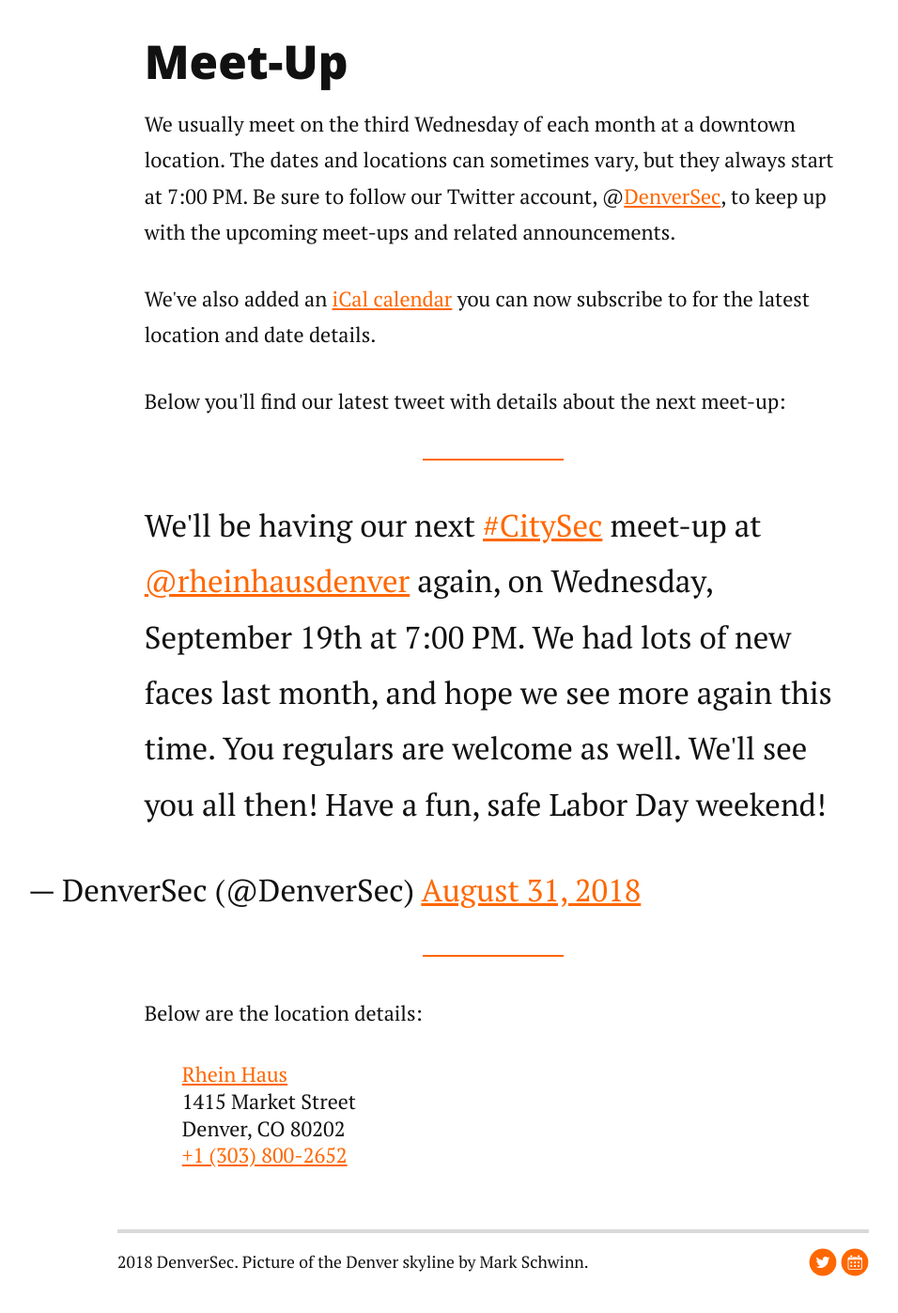
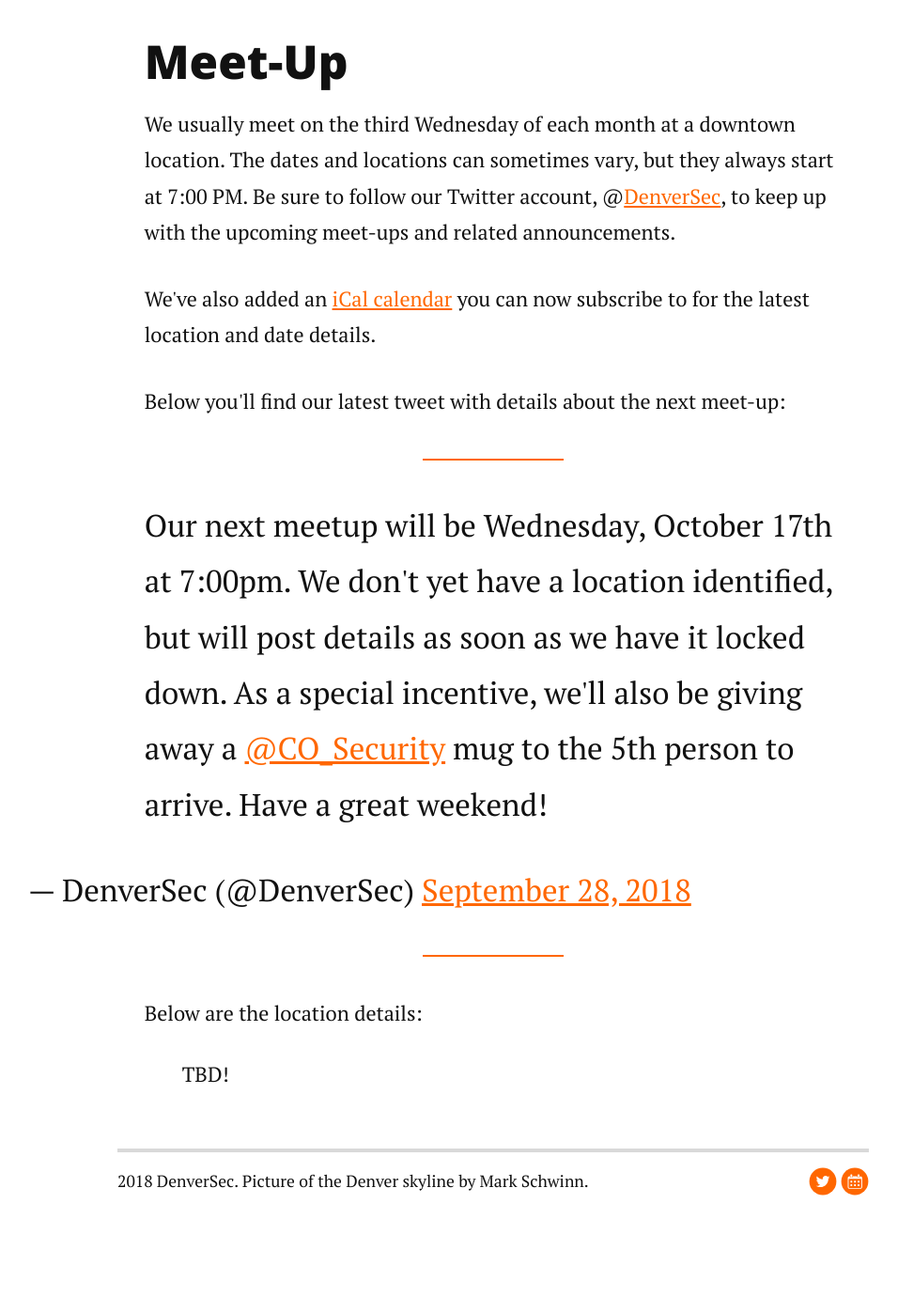
Before and after one commit to denversec/denversec.github.io, a Jekyll site: the page built from index.html, in a window 1280 px wide and 1400 px high, scrolled down 684 px. Shown: the top 1397 px of the window at 94% size, without its empty margins (115-1071 px from the left). Built offline with Jekyll 4.4.1, drawn with Linux system fonts in a browser that asks for light colours; nearby versions of some CDN libraries; comment, search, counter and statistics services are not loaded; after the commit the page ends 1998 px from its top, so only the background shows below that.

Commit message:
Update w/ latest tweet

```diff
--- a/index.html
+++ b/index.html
@@ -15,17 +15,17 @@
   <p>We've also added an <a href="/meetups.ics">iCal calendar</a> you can now subscribe to for the latest location and date details.
   <p>Below you'll find our latest tweet with details about the next meet-up:</p>
   <p>
-    <blockquote class="twitter-tweet" data-lang="en"><p lang="en" dir="ltr">We&#39;ll be having our next <a href="https://twitter.com/hashtag/CitySec?src=hash&amp;ref_src=twsrc%5Etfw">#CitySec</a> meet-up at <a href="https://twitter.com/rheinhausdenver?ref_src=twsrc%5Etfw">@rheinhausdenver</a> again, on Wednesday, September 19th at 7:00 PM. We had lots of new faces last month, and hope we see more again this time. You regulars are welcome as well. We&#39;ll see you all then! Have a fun, safe Labor Day weekend!</p>&mdash; DenverSec (@DenverSec) <a href="https://twitter.com/DenverSec/status/1035621188947464192?ref_src=twsrc%5Etfw">August 31, 2018</a></blockquote>
+    <blockquote class="twitter-tweet" data-lang="en"><p lang="en" dir="ltr">Our next meetup will be Wednesday, October 17th at 7:00pm. We don&#39;t yet have a location identified, but will post details as soon as we have it locked down. As a special incentive, we&#39;ll also be giving away a <a href="https://twitter.com/CO_Security?ref_src=twsrc%5Etfw">@CO_Security</a> mug to the 5th person to arrive. Have a great weekend!</p>&mdash; DenverSec (@DenverSec) <a href="https://twitter.com/DenverSec/status/1045805780195266560?ref_src=twsrc%5Etfw">September 28, 2018</a></blockquote>
     <script async src="https://platform.twitter.com/widgets.js" charset="utf-8"></script>
   </p>
   <p>Below are the location details:</p>
   <p class="meetup-details">
-    <!-- TBD! -->
+    TBD!
 
-    <a href="http://rheinhausdenver.com/" target="_blank">Rhein Haus</a><br/>
+    <!-- <a href="http://rheinhausdenver.com/" target="_blank">Rhein Haus</a><br/>
     1415 Market Street<br/>
     Denver, CO 80202<br/>
-    <a href="tel:13038002652">+1 (303) 800-2652</a>
+    <a href="tel:13038002652">+1 (303) 800-2652</a> -->
 
     <!-- <a href="http://www.wynkoop.com/" target="_blank">Wynkoop</a><br/>
     1634 18th Street<br/>
```
